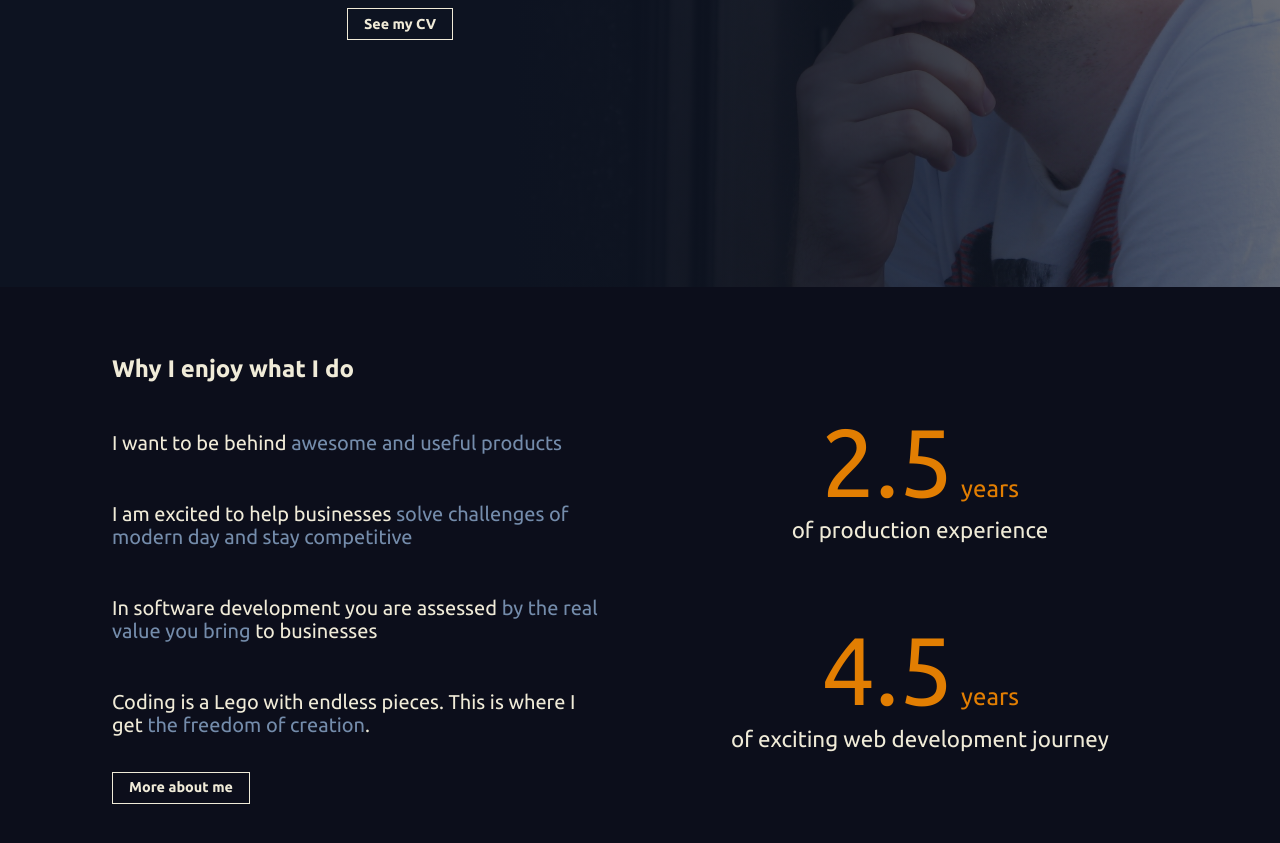
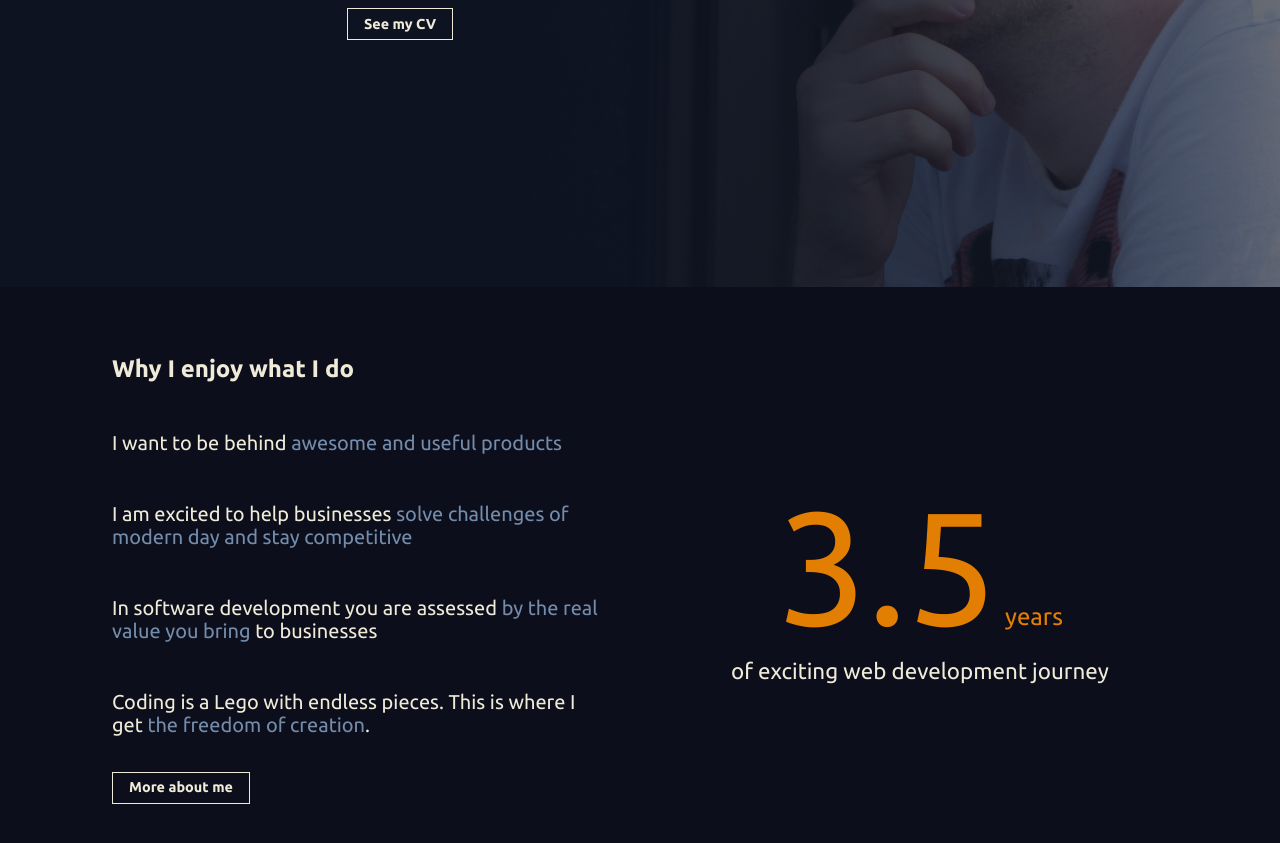
Before and after one commit to ikushlianski/ilya-online-nextjs, a Next.js app: page /front-page in a window 1280 px wide. Shown: the part 477-1320 px from the top of the page. Built offline with nearby package versions, Linux system fonts and the light colour scheme; no server answers.

Commit message:
update experience block

```diff
--- a/src/components/FrontPage/ExperienceYears.js
+++ b/src/components/FrontPage/ExperienceYears.js
@@ -3,24 +3,13 @@ import React from 'react';
 import './ExperienceYears.scss';
 
 export const ExperienceYears = () => {
-  const webDevStudiesStart = new Date('Jun 1, 2016');
-  const prodStart = new Date('Jun 4, 2018');
+  const webDevWorksStart = new Date('Jun 1, 2017');
   const msInYear = 3.154e10;
 
-  const overallYears = round((Date.now() - webDevStudiesStart) / msInYear);
-  const prodExperience = round((Date.now() - prodStart) / msInYear);
+  const overallYears = round((Date.now() - webDevWorksStart) / msInYear);
 
   return (
     <div className="Experience">
-      <div className="Experience__Block">
-        <div className="Experience__Years">
-          <span className="Experience__Number Experience__Number--big">
-            {prodExperience}
-          </span>{' '}
-          <span className="Experience__YearsWord">years</span>
-        </div>
-        <div className="Experience__Text">of production experience</div>
-      </div>
       <div className="Experience__Block">
         <div className="Experience__Years">
           <span className="Experience__Number Experience__Number--big">
--- a/src/components/FrontPage/ExperienceYears.scss
+++ b/src/components/FrontPage/ExperienceYears.scss
@@ -9,7 +9,7 @@
 
 .Experience__Number {
   &--big {
-    font-size: 6rem;
+    font-size: 10rem;
   }
 }
 
```
